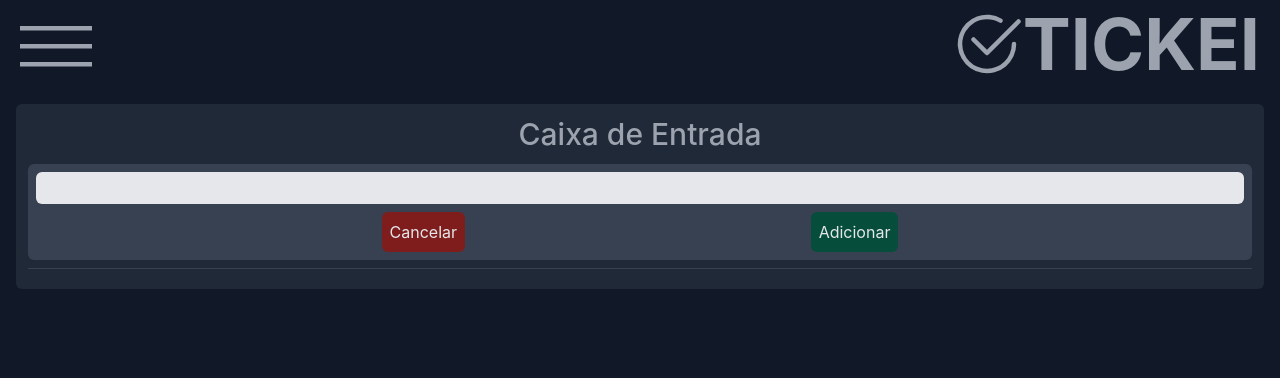
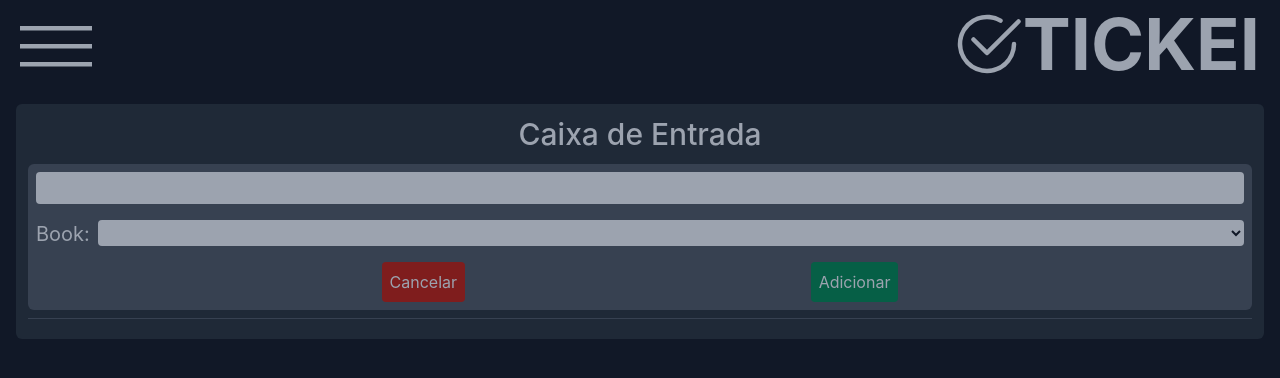
Before and after one commit to dcmatheus/tickei-front-end, a React (Create React App) app: page / in a window 1280 px wide. Both pictures are taken after a click on the button "+ Adicionar task". Shown: the top 378 px of the page. Built offline with nearby package versions, Linux system fonts and the light colour scheme; no server answers.

Commit message:
Integra a adição de novas tasks ao banco de dados

```diff
--- a/src/components/AddButton.jsx
+++ b/src/components/AddButton.jsx
@@ -1,20 +1,22 @@
 import React, { useState } from 'react';
 import { useDispatch } from 'react-redux';
 import { addTasks } from '../slices/tasks';
+import { addNewTask } from '../services/tasks';
 
 export default function AddButton() {
   const [onForm, changeOnForm] = useState(false);
-  const [text, changeText] = useState('');
+  const [task, changeTask] = useState({ text: '', list: '' });
   const dispatch = useDispatch();
   const resetState = () => {
     // Retorna o componente ao estado original
     changeOnForm(false);
-    changeText('');
+    changeTask({ text: '' });
   };
 
-  const addNewTask = () => {
+  const addTask = async () => {
     // Adiciona uma nova task
-    dispatch(addTasks(text));
+    const taskList = await addNewTask({ ...task, status: 'A começar' });
+    dispatch(addTasks(taskList));
     resetState();
   };
 
@@ -22,22 +24,33 @@ export default function AddButton() {
     <form className="bg-gray-700 p-2 mb-2 rounded-md flex-column text-center">
       <input
         type="text"
-        onChange={ ({ target }) => changeText(target.value) }
-        value={ text }
-        className="w-full mb-2 rounded-md p-1 text-gray-900 bg-gray-200"
+        onChange={ ({ target }) => changeTask({ ...task, text: target.value }) }
+        value={ task.text }
+        className="w-full mb-2 rounded p-1 text-gray-900 bg-gray-400"
       />
-      <div className="w-full flex justify-evenly text-gray-200">
+      <label htmlFor="bookSelect" className="flex py-2 text-xl">
+        Book:
+        <select
+          id="bookSelect"
+          className="ml-2 rounded w-full text-gray-900 bg-gray-400 mb-2"
+          onChange={ ({ target }) => changeTask({ ...task, list: target.value }) }
+        >
+          <option value="">{ ' ' }</option>
+        </select>
+      </label>
+      <div className="w-full flex justify-evenly">
         <button
           type="button"
           onClick={ resetState }
-          className="bg-red-900 p-2 rounded-md"
+          className="bg-red-900 p-2 rounded"
         >
           Cancelar
         </button>
         <button
           type="button"
-          onClick={ addNewTask }
-          className="bg-green-900 p-2 rounded-md"
+          onClick={ addTask }
+          className="bg-green-800 p-2 rounded"
+          disabled={ !task.text }
         >
           Adicionar
         </button>
--- a/src/components/CheckList.jsx
+++ b/src/components/CheckList.jsx
@@ -6,10 +6,10 @@ import TaskList from './TaskList';
 import AddButton from './AddButton';
 
 export default function CheckList() {
-  const { tagSelected } = useSelector(selectTasks);
+  const { listSelected } = useSelector(selectTasks);
   return (
     <ListTable>
-      <div className="text-center text-3xl mb-3 font-medium">{ tagSelected }</div>
+      <div className="text-center text-3xl mb-3 font-medium">{ listSelected }</div>
       <AddButton />
       <TaskList />
     </ListTable>
--- a/src/components/MoreInfos.jsx
+++ b/src/components/MoreInfos.jsx
@@ -1,15 +1,16 @@
 import PropTypes from 'prop-types';
 import React from 'react';
 import { FaTrashAlt, FaPen } from 'react-icons/fa';
+import { removeTask } from '../services/tasks';
 
 export default function MoreInfos({ task }) {
-  const { date, status, book } = task;
+  const { date, status, list, _id: id } = task;
   return (
     <div>
       <div className="flex justify-between border-gray-600 border-t mt-1 pt-1">
         <div className="flex-col">
-          <div className="font-semibold">Book:</div>
-          <div>{ book }</div>
+          <div className="font-semibold">Lista:</div>
+          <div>{ list }</div>
         </div>
         <div className="flex-col">
           <div className="font-semibold">Status:</div>
@@ -17,7 +18,7 @@ export default function MoreInfos({ task }) {
         </div>
         <div className="flex-col">
           <div className="font-semibold">Data:</div>
-          <div>{ date }</div>
+          <div>{ date.split('T')[0] }</div>
         </div>
       </div>
       <div
@@ -26,6 +27,7 @@ export default function MoreInfos({ task }) {
         <button
           type="button"
           className="bg-red-900 p-2 rounded-md"
+          onClick={ () => removeTask(id) }
         >
           <FaTrashAlt />
         </button>
@@ -44,6 +46,7 @@ MoreInfos.propTypes = {
   task: PropTypes.shape({
     date: PropTypes.string,
     status: PropTypes.string,
-    book: PropTypes.string,
+    list: PropTypes.string,
+    _id: PropTypes.string,
   }).isRequired,
 };
--- a/src/components/TaskItem.jsx
+++ b/src/components/TaskItem.jsx
@@ -2,6 +2,8 @@ import React, { useState } from 'react';
 import PropTypes from 'prop-types';
 import { ImCheckboxUnchecked, ImCheckboxChecked } from 'react-icons/im';
 import MoreInfos from './MoreInfos';
+
+const checkboxClass = 'text-xl mr-2';
 
 export default function TaskItem({ task }) {
   const [status, setStatus] = useState('A começar');
@@ -13,19 +15,19 @@ export default function TaskItem({ task }) {
         {
           (status === 'Concluído') ? (
             <ImCheckboxChecked
-              className="text-xl mr-1"
+              className={ checkboxClass }
               onClick={ () => setStatus('Em andamento') }
             />
           ) : (
             <ImCheckboxUnchecked
-              className="text-xl mr-1"
+              className={ checkboxClass }
               onClick={ () => setStatus('Concluído') }
             />
           )
         }
         <button
           type="button"
-          className="text-xl text-left flex-grow "
+          className="text-xl text-left flex-grow"
           onClick={ () => setMoreInfos(!moreInfos) }
         >
           { text }
--- a/src/components/TaskList.jsx
+++ b/src/components/TaskList.jsx
@@ -14,7 +14,7 @@ export default function TaskList() {
 
   return (
     <div className="border-t border-gray-700 pt-2">
-      { tasks.map(mapTasks) }
+      { (tasks) && tasks.map(mapTasks) }
     </div>
   );
 }
--- a/src/pages/TaskScreen.jsx
+++ b/src/pages/TaskScreen.jsx
@@ -2,14 +2,14 @@ import React, { useEffect } from 'react';
 import { useDispatch } from 'react-redux';
 import Header from '../components/Header';
 import CheckList from '../components/CheckList';
-import taskAPI from '../services';
+import { getAll } from '../services/tasks';
 import { addTasks } from '../slices/tasks';
 
 export default function TaskScreen() {
   const dispatch = useDispatch();
   useEffect(() => {
     const asyncFunction = async () => {
-      const allTasks = await taskAPI.getAll();
+      const allTasks = await getAll();
       dispatch(addTasks(await allTasks));
     };
     asyncFunction();
--- a/src/services/index.js
+++ /dev/null
@@ -1,11 +0,0 @@
-const getAll = async () => {
-  const response = await fetch('http://localhost:3000/tasks');
-  const { tasks } = await response.json();
-  return tasks;
-};
-
-const taskAPI = {
-  getAll,
-};
-
-export default taskAPI;
--- /dev/null
+++ b/src/services/tasks.js
@@ -0,0 +1,29 @@
+const headers = {
+  Accept: 'application/json',
+  'Content-Type': 'application/json',
+};
+
+export const getAll = async () => {
+  const response = await fetch('http://localhost:3000/tasks');
+  const { tasks } = await response.json();
+  return tasks;
+};
+
+export const addNewTask = async (task) => {
+  await fetch('http://localhost:3000/tasks', {
+    method: 'POST',
+    headers,
+    body: JSON.stringify({ ...task }),
+  });
+  const tasks = await getAll();
+  return tasks;
+};
+
+export const removeTask = async (id) => {
+  await fetch(`http://localhost:3000/tasks/${id}`, {
+    method: 'DELETE',
+    headers,
+  });
+  const tasks = await getAll();
+  return tasks;
+};
--- a/src/slices/tasks.js
+++ b/src/slices/tasks.js
@@ -5,7 +5,7 @@ const initialState = {
   tags: [],
   search: 'additionDate',
   order: 'date',
-  tagSelected: 'Caixa de Entrada',
+  listSelected: 'Caixa de Entrada',
 };
 
 const reducers = {
```
